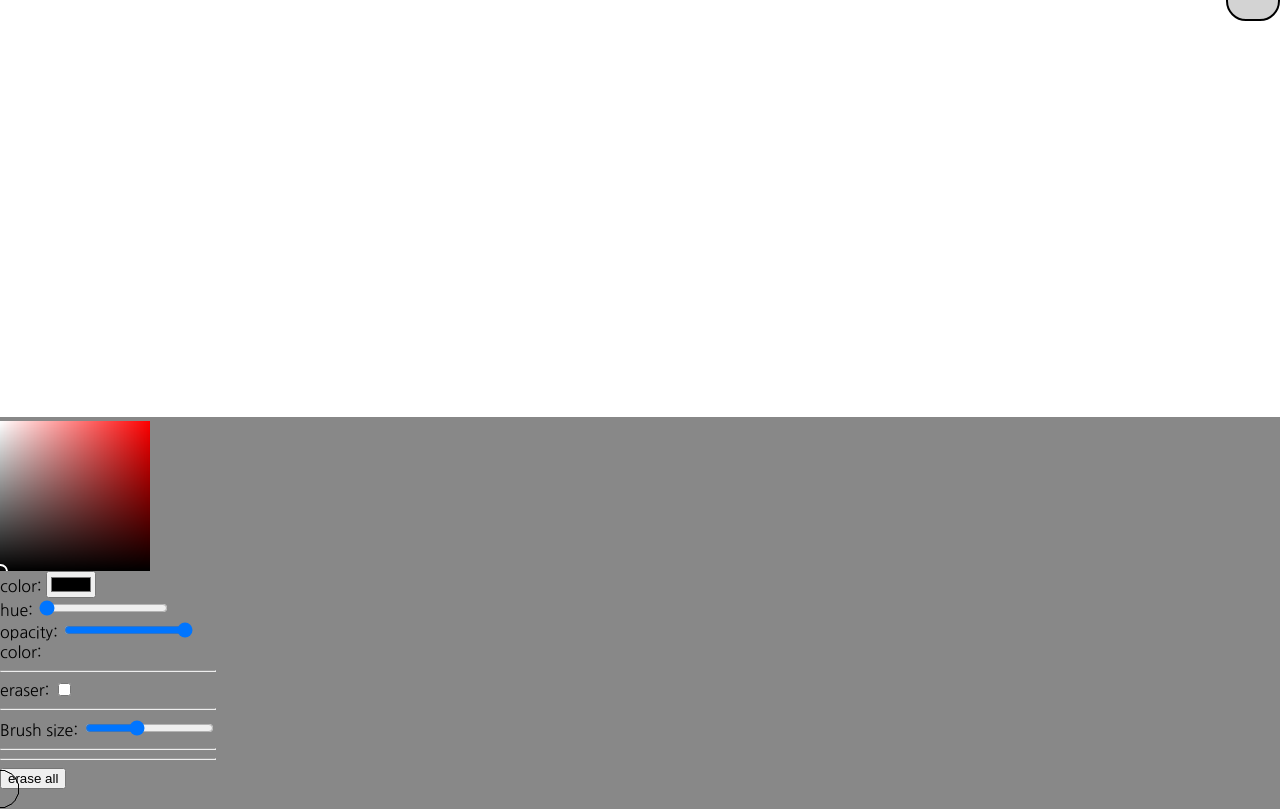
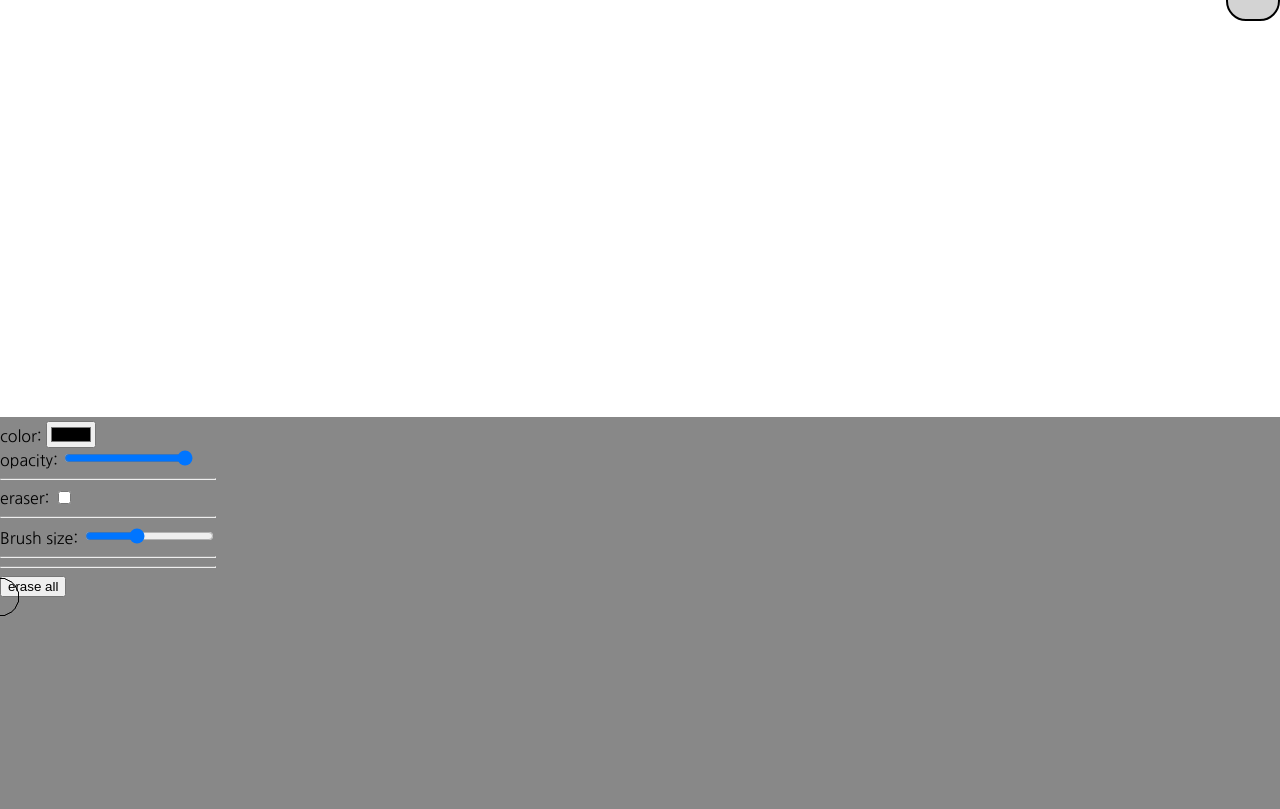
Before and after one commit to Dylan-J-Jacobs/CanvaShare, a website: page client_side/Test2/croquispop.html in a window 1280 px wide. Shown: the part 583-1392 px from the top of the page. After the commit the page ends 1200 px from the top, so only its background shows below. Drawn offline with Linux system fonts and the light colour scheme.

Commit message:
Removing & changing the color to a better option.

```diff
--- a/client_side/Test2/croquispop.html
+++ b/client_side/Test2/croquispop.html
@@ -14,7 +14,7 @@
     <link rel="stylesheet" type="text/css"
           href="http://fonts.googleapis.com/earlyaccess/nanumgothic.css">
 
-	<script src="./hand.minified-1.3.6.js"></script>
+	<!--script src="hand.minified-1.3.6.js"></script-->
 
   </head>
 
@@ -41,21 +41,21 @@
 
     <div id="right-side">
       <div id="color-picker">
-        <div id="color-picker-sb">
-        </div>
+        <!--div id="color-picker-sb">
+        </div-->
         <span>color: </span>
-        <input id="color-picker" type="color">
+        <input id="color-pickerer" type="color">
         <br>
-        <span>hue: </span>
+        <!--span>hue: </span>
         <input id="color-picker-hue-slider" type="range" min="0" max="360">
-        <br>
+        <br-->
         <span>opacity: </span>
         <input id="brush-opacity-slider" type="range" min="0" max="100">
         <br>
-        <span>color: </span>
+        <!--span>color: </span>
         <div id="color-picker-checker">
           <p id="color-picker-color"></p>
-        </div>
+        </div-->
       </div>
 
       <hr>
--- a/client_side/Test2/croquispop.js
+++ b/client_side/Test2/croquispop.js
@@ -139,9 +139,10 @@ updatePointer();
 
 
 //color picker
-var colorVal = document.getElementById('color-picker');
+var colorVal = document.getElementById('color-pickerer');
 
-var colorPickerHueSlider =
+
+/*var colorPickerHueSlider =
     document.getElementById('color-picker-hue-slider');
 var colorPickerSb = document.getElementById('color-picker-sb');
 var colorPickerHSBRect = new HSBRect(150, 150);
@@ -150,10 +151,12 @@ colorPickerSb.appendChild(colorPickerHSBRect.DOMElement);
 var colorPickerThumb = document.createElement('div');
 colorPickerThumb.id = 'color-picker-thumb';
 colorPickerSb.appendChild(colorPickerThumb);
-colorPickerHueSlider.value = tinycolor(brush.getColor()).toHsv().h;
+colorPickerHueSlider.value = tinycolor(brush.getColor()).toHsv().h; */
+colorVal.addEventListener('change', setColor);;
 
 function setColor() {
-    var halfThumbRadius = 7.5;
+    var newColor = document.getElementById('color-pickerer').value;
+    /*var halfThumbRadius = 7.5;
     var sbSize = 150;
     var h = colorPickerHueSlider.value;
     var s = parseFloat(
@@ -162,19 +165,20 @@ function setColor() {
         colorPickerThumb.style.getPropertyValue('margin-top'));
     s = (s + halfThumbRadius) / sbSize;
     b = 1 - ((b + halfThumbRadius + sbSize) / sbSize);
-    brush.setColor(tinycolor({h: h, s:s, v: b}).toRgbString());
+    //brush.setColor(tinycolor({h: h, s:s, v: b}).toRgbString());*/
+    brush.setColor(newColor);
     //var a = croquis.getPaintingOpacity();
     //var color = tinycolor({h: h, s:s, v: b, a: a});
     //colorPickerColor.style.backgroundColor = color.toRgbString();
     //colorPickerColor.textContent = color.toHexString();
 }
 
-colorPickerHueSlider.onchange = function () {
+/*colorPickerHueSlider.onchange = function () {
     colorPickerHSBRect.hue = colorPickerHueSlider.value;
     setColor();
-}
+} */
 
-function colorPickerPointerDown(e) {
+/*function colorPickerPointerDown(e) {
     document.addEventListener('pointermove', colorPickerPointerMove);
     colorPickerPointerMove(e);
 }
@@ -226,7 +230,7 @@ colorPickerChecker.style.backgroundImage = 'url(' +
     backgroundCheckerImage.toDataURL() + ')';
 var colorPickerColor = document.getElementById('color-picker-color');
 
-pickColor(0, 150);
+pickColor(0, 150); */
 
 //stabilizer shelf
 //var toolStabilizeLevelSlider =
```
